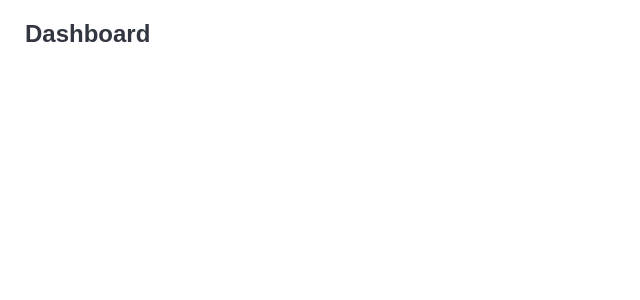
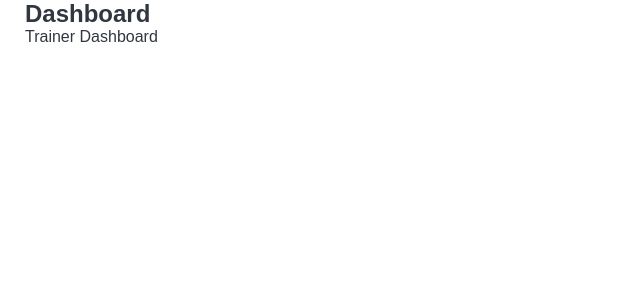
Before and after one commit to cameron-nye/trainer-portal, a React (Create React App) app in the folder client/: page /dashboard in a window 1280 px wide. Shown: the top 300 px of the page, without its empty margins (0-640 px from the left). Built offline with nearby package versions, Linux system fonts and the light colour scheme.

Commit message:
Can log in. Dashboard receives user

```diff
--- a/client/src/components/Dashboard/Client/index.js
+++ b/client/src/components/Dashboard/Client/index.js
@@ -1,11 +1,12 @@
 import React from 'react'
+import SessionCard from './SessionCard/index'
 
 import './index.scss'
 
 const ClientDashboard = () => {
   return (
     <div className='client-dashboard'>
-      <h2>Dashboard</h2>
+      <SessionCard />
     </div>
   )
 }
--- a/client/src/components/Dashboard/index.js
+++ b/client/src/components/Dashboard/index.js
@@ -1,15 +1,20 @@
-import React from 'react'
-import TrainerDashboard from './Trainer/index'
-import ClientDashboard from './Client/index'
+import React, { useContext } from "react"
+import TrainerDashboard from "./Trainer/index"
+import ClientDashboard from "./Client/index"
 
-import './index.scss'
+import GlobalContext from "../../context/GlobalContext"
+import "./index.scss"
 
 const Dashboard = () => {
-  return (
-    <div className='dashboard wrapper'>
-      <ClientDashboard />
-    </div>
-  )
+	const { user } = useContext(GlobalContext)
+	console.log("dashboard", user)
+
+	return (
+		<div className="dashboard wrapper">
+			<h2>Dashboard</h2>
+			{user.trainerId ? <ClientDashboard /> : <TrainerDashboard />}
+		</div>
+	)
 }
 
 export default Dashboard
--- a/client/src/components/Login/index.js
+++ b/client/src/components/Login/index.js
@@ -1,22 +1,28 @@
-import React, { useState } from "react"
-import {useHistory} from 'react-router-dom'
+import React, { useState, useContext } from "react"
+import { useHistory } from "react-router-dom"
+import axios from "axios"
 
+import GlobalContext from "../../context/GlobalContext"
 import "./index.scss"
 
 const Login = () => {
-  const [ userName, setUserName ] = useState("")
-  const history = useHistory()
+	const [ username, setUsername ] = useState("")
+	const { setUser } = useContext(GlobalContext)
+	const history = useHistory()
 
-  const handleClick = () => {
-    history.push('/dashboard')
-  }
+	const handleClick = () => {
+		axios.get(`http://localhost:8080/users?username=${username}`).then(res => {
+				setUser(res.data)
+			history.push("/dashboard")
+		})
+	}
 
 	return (
 		<div className="login">
 			<div>
 				<h1>Login</h1>
-				<input type="text" placeholder="Username" onChange={e => setUserName(e.target.value)} />
-        <button onClick={handleClick}>Login</button>
+				<input type="text" placeholder="Username" onChange={e => setUsername(e.target.value)} />
+				<button onClick={handleClick}>Login</button>
 			</div>
 		</div>
 	)
--- a/client/src/index.scss
+++ b/client/src/index.scss
@@ -5,7 +5,7 @@
   color: $text-color;
 }
 
-body, ul, h1 {
+body, ul, h1, h2, h3, h4, h5, h6 {
   margin: 0;
   padding: 0;
 }
```
Also changed, not shown: 1 other file (tests, documents, lock files or other folders).
